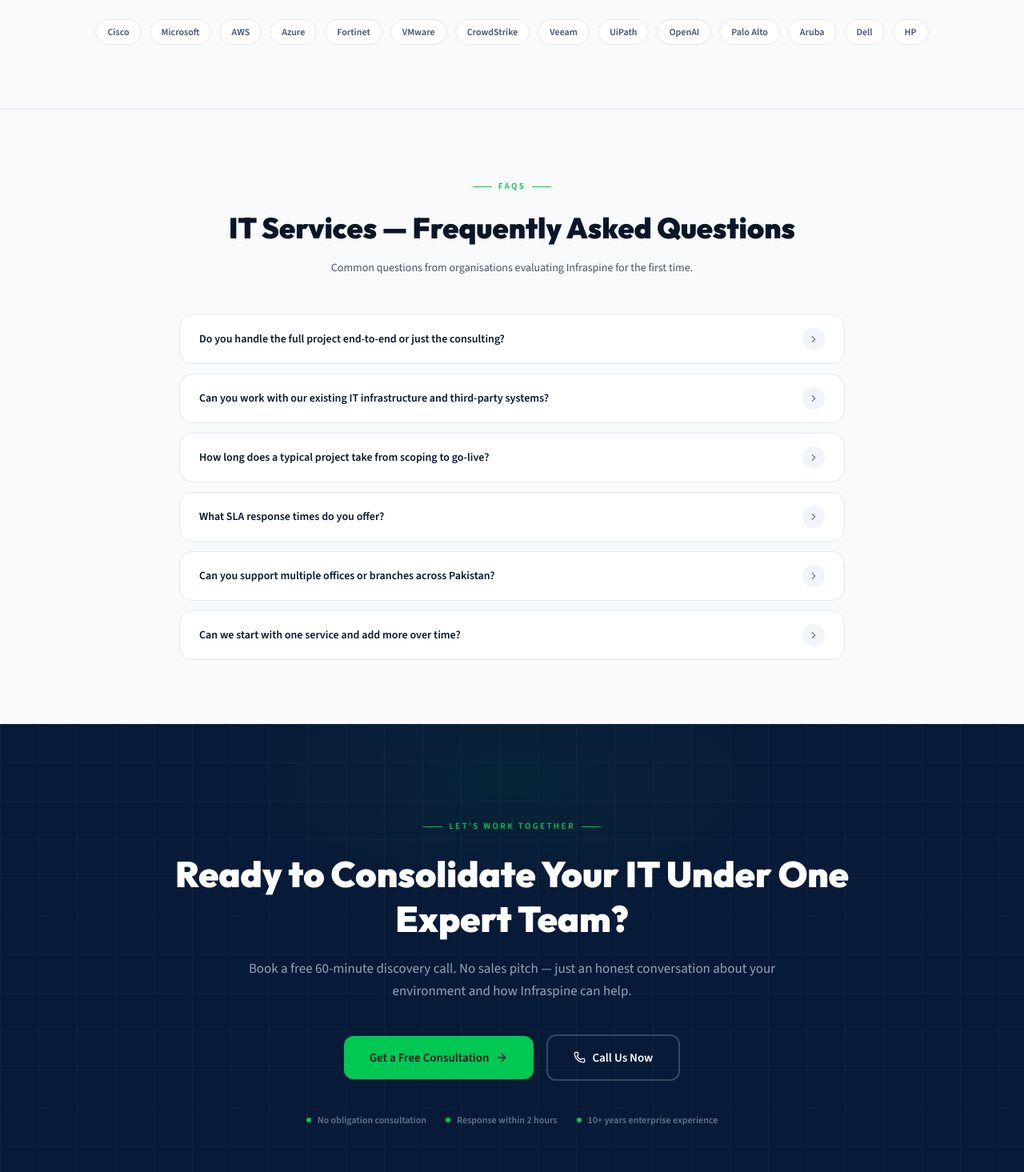
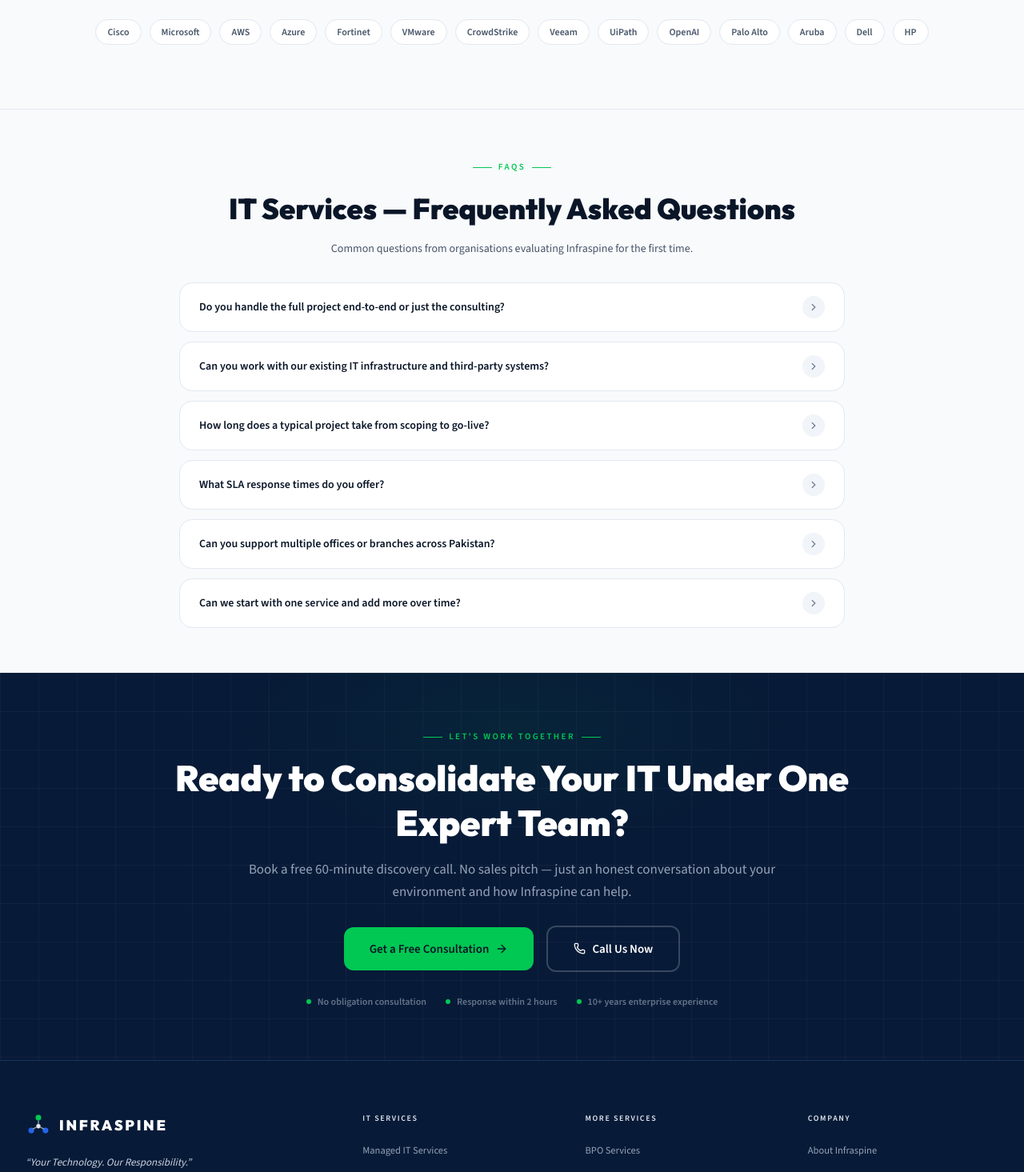
Before and after one commit to irfananwar437/Infraspine, a Next.js app: page /services in a window 1280 px wide. Shown: the part 5120-6585 px from the top of the page at 80% size. Built offline with nearby package versions, Linux system fonts and the light colour scheme.

Commit message:
Updated website

```diff
--- a/components/CTASection.jsx
+++ b/components/CTASection.jsx
@@ -2,7 +2,7 @@
 
 export default function CTASection() {
   return (
-    <section className="py-10 sm:py-14 lg:py-16" style={{ background: '#F8FAFC', borderTop: '1px solid #E2E8F0' }}>
+    <section className="py-8 sm:py-12 lg:py-14" style={{ background: '#F8FAFC', borderTop: '1px solid #E2E8F0' }}>
       <div className="max-w-3xl mx-auto px-5 lg:px-8 text-center">
 
         <span
--- a/components/CoreOffer.jsx
+++ b/components/CoreOffer.jsx
@@ -93,7 +93,7 @@
   return (
     <section
       id="solutions"
-      className="relative overflow-hidden px-4 py-10 sm:px-5 sm:py-14 lg:px-8 lg:py-16"
+      className="relative overflow-hidden px-4 py-8 sm:px-5 sm:py-12 lg:px-8 lg:py-14"
       style={{ background: '#FFFFFF' }}
     >
       <div className="relative mx-auto max-w-7xl">
@@ -117,7 +117,7 @@
           </div>
         </Reveal>
 
-        <div className="relative px-6 pb-6 pt-8 sm:px-8 sm:pb-8 sm:pt-10 lg:px-12 lg:pb-10 lg:pt-12">
+        <div className="relative px-6 pt-6 sm:px-8 sm:pt-8 lg:px-12 lg:pt-10">
             <div className="mb-8 text-center">
               <Stagger className="flex flex-col items-center">
                 <StaggerItem className="mb-5">
@@ -216,11 +216,11 @@
             ))}
             </div>
 
-            <div className="mt-8 grid overflow-hidden rounded-[22px] border border-slate-200/80 bg-slate-50 sm:grid-cols-2 xl:grid-cols-4">
+            <div className="mt-6 grid overflow-hidden rounded-[22px] border border-slate-200/80 bg-slate-50 sm:grid-cols-2 xl:grid-cols-4">
               {METRICS.map((metric, index) => (
                 <div
                   key={metric.label}
-                  className={`flex items-center gap-4 px-6 py-5 ${
+                  className={`flex items-center gap-4 px-6 py-4 ${
                     index < METRICS.length - 1 ? 'border-b border-slate-200 xl:border-b-0 xl:border-r' : ''
                   }`}
                 >
--- a/components/InfraSpineSystem.jsx
+++ b/components/InfraSpineSystem.jsx
@@ -16,7 +16,7 @@
 
 export default function InfraSpineSystem() {
   return (
-    <section className="py-10 sm:py-14 lg:py-16" style={{ background: '#FFFFFF' }} id="platform">
+    <section className="py-8 sm:py-12 lg:py-14" style={{ background: '#FFFFFF' }} id="platform">
       <div className="max-w-7xl mx-auto px-5 lg:px-8">
 
         <div className="text-center mb-5 sm:mb-8">
--- a/components/NetworkFlowSection.jsx
+++ b/components/NetworkFlowSection.jsx
@@ -35,7 +35,7 @@
   }, [])
 
   return (
-    <section id="network" className="py-10 sm:py-14 lg:py-16" style={{ background: '#F8FAFC' }}>
+    <section id="network" className="py-8 sm:py-12 lg:py-14" style={{ background: '#F8FAFC' }}>
       <div className="max-w-6xl mx-auto px-5 lg:px-8">
 
         {/* Header */}
--- a/components/OurApproach.jsx
+++ b/components/OurApproach.jsx
@@ -68,7 +68,7 @@
   }, [reduce])
 
   return (
-    <section className="py-10 sm:py-14 lg:py-16" style={{ background: '#FFFFFF' }} id="approach" ref={containerRef}>
+    <section className="py-8 sm:py-12 lg:py-14" style={{ background: '#FFFFFF' }} id="approach" ref={containerRef}>
       <div className="max-w-6xl mx-auto px-5 lg:px-8">
 
         {/* Header */}
--- a/components/ProblemSolution.jsx
+++ b/components/ProblemSolution.jsx
@@ -58,7 +58,7 @@
   const reduce = useReducedMotion()
 
   return (
-    <section className="py-10 sm:py-14 lg:py-16" style={{ background: '#F8FAFC' }} id="why">
+    <section className="py-8 sm:py-12 lg:py-14" style={{ background: '#F8FAFC' }} id="why">
       <div className="max-w-6xl mx-auto px-5 lg:px-8">
 
         <div className="flex flex-col lg:flex-row lg:items-end lg:justify-between gap-8 mb-10">
--- a/components/Products.jsx
+++ b/components/Products.jsx
@@ -312,7 +312,7 @@
   const Mockup = MOCKUPS[active]
 
   return (
-    <section className="py-10 sm:py-14 lg:py-16" style={{ background: '#FFFFFF' }} id="products">
+    <section className="py-8 sm:py-12 lg:py-14" style={{ background: '#FFFFFF' }} id="products">
       <div className="max-w-6xl mx-auto px-5 lg:px-8">
 
         {/* Heading */}
--- a/components/Testimonials.jsx
+++ b/components/Testimonials.jsx
@@ -35,7 +35,7 @@
 
 export default function Testimonials() {
   return (
-    <section className="py-10 sm:py-14 lg:py-16" style={{ background: '#FFFFFF' }}>
+    <section className="py-8 sm:py-12 lg:py-14" style={{ background: '#FFFFFF' }}>
       <div className="max-w-6xl mx-auto px-5 lg:px-8">
 
         {/* Heading */}
--- a/components/ui/CTABanner.jsx
+++ b/components/ui/CTABanner.jsx
@@ -31,8 +31,8 @@
         aria-hidden="true"
       />
 
-      <div className="relative z-10 max-w-5xl mx-auto px-5 lg:px-8 py-20 sm:py-28 text-center">
-        <div className="inline-flex items-center gap-2 mb-6">
+      <div className="relative z-10 max-w-5xl mx-auto px-5 lg:px-8 py-12 sm:py-16 text-center">
+        <div className="inline-flex items-center gap-2 mb-4">
           <div className="h-px w-6" style={{ background: '#00C853' }} />
           <span className="text-[11px] font-bold uppercase tracking-[0.22em]" style={{ color: '#00C853' }}>
             Let&apos;s Work Together
@@ -41,13 +41,13 @@
         </div>
 
         <h2
-          className="text-[clamp(1.7rem,3.5vw,3rem)] font-black leading-tight text-white mb-5"
+          className="text-[clamp(1.7rem,3.5vw,3rem)] font-black leading-tight text-white mb-4"
           style={{ fontFamily: 'var(--font-display)' }}
         >
           {heading}
         </h2>
 
-        <p className="text-[15px] sm:text-[17px] leading-relaxed mb-10 max-w-2xl mx-auto" style={{ color: '#94A3B8' }}>
+        <p className="text-[15px] sm:text-[17px] leading-relaxed mb-7 max-w-2xl mx-auto" style={{ color: '#94A3B8' }}>
           {subheading}
         </p>
 
@@ -73,7 +73,7 @@
         </div>
 
         {/* Trust signals */}
-        <div className="flex flex-wrap items-center justify-center gap-6 mt-10">
+        <div className="flex flex-wrap items-center justify-center gap-6 mt-7">
           {[
             'No obligation consultation',
             'Response within 2 hours',
--- a/components/ui/FAQAccordion.jsx
+++ b/components/ui/FAQAccordion.jsx
@@ -39,13 +39,13 @@
   const borderC  = dark ? 'rgba(255,255,255,0.08)' : '#E2E8F0'
 
   return (
-    <section className="py-16 sm:py-20" style={{ background: bg }}>
+    <section className="py-12 sm:py-14" style={{ background: bg }}>
       <script
         type="application/ld+json"
         dangerouslySetInnerHTML={{ __html: JSON.stringify(schema) }}
       />
       <div className="max-w-4xl mx-auto px-5 lg:px-8">
-        <div className="text-center mb-12">
+        <div className="text-center mb-8">
           <div className="inline-flex items-center gap-2 mb-4">
             <div className="h-px w-6" style={{ background: accent }} />
             <span className="text-[11px] font-bold uppercase tracking-[0.22em]" style={{ color: accent }}>
```
